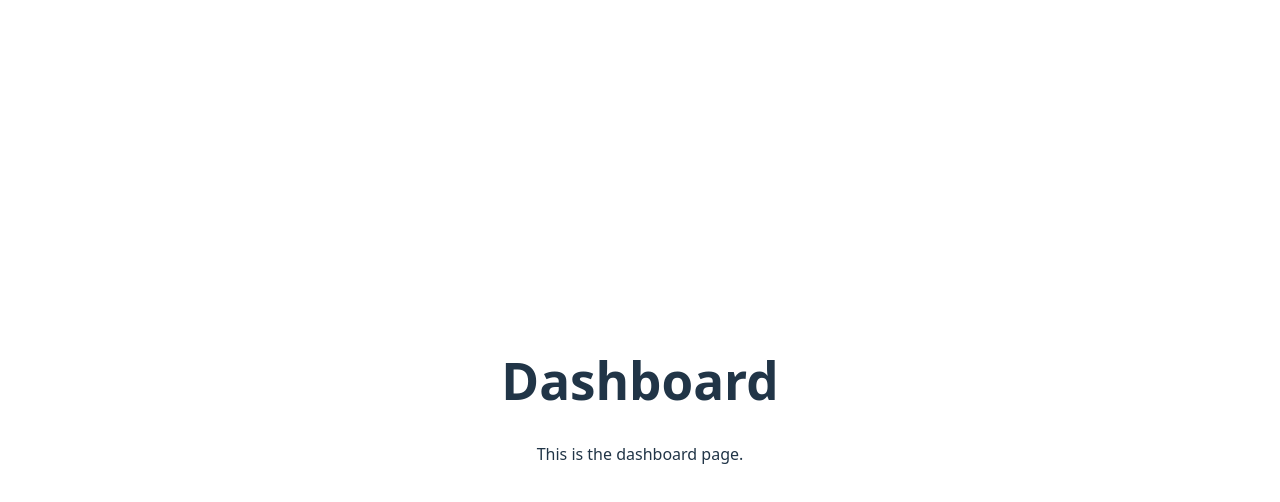
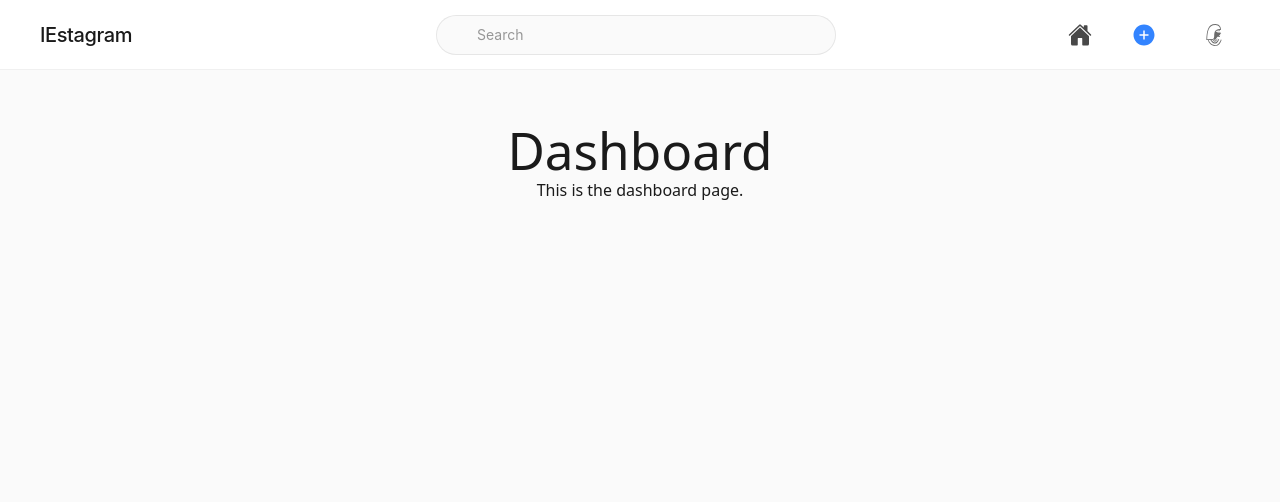
Before and after one commit to jadchebly/SD_FinalProject, a React (Vite) app: page /dashboard in a window 1280 px wide. Shown: the top 502 px of the page. Built offline with nearby package versions, Linux system fonts and the light colour scheme.

Commit message:
Adding Navbar to appropriate places

```diff
--- a/package.json
+++ b/package.json
@@ -9,15 +9,20 @@
     "preview": "vite preview"
   },
   "devDependencies": {
+    "@tailwindcss/vite": "^4.1.17",
     "@types/react": "^19.2.7",
     "@types/react-dom": "^19.2.3",
     "@vitejs/plugin-react": "^5.1.1",
+    "daisyui": "^5.5.5",
+    "tailwindcss": "^4.0.0",
     "typescript": "~5.9.3",
     "vite": "^7.2.4"
   },
   "dependencies": {
+    "bootstrap": "^5.3.8",
     "react": "^19.2.0",
     "react-dom": "^19.2.0",
+    "react-icons": "^5.5.0",
     "react-router-dom": "^7.9.6"
   }
 }
--- a/src/App.tsx
+++ b/src/App.tsx
@@ -1,6 +1,7 @@
-import { Routes, Route, Link } from 'react-router-dom'
+import { Routes, Route } from 'react-router-dom'
 import './style.css'
-import Dashboard from './Dashboard'
+import Dashboard from './components/Dashboard/Dashboard'
+import Navbar from './components/Dashboard/Navbar/Navbar'
 
 function Home() {
   return (
@@ -11,11 +12,32 @@ function Home() {
   )
 }
 
-function About() {
+function SignUp() {
   return (
     <div>
-      <h1>About</h1>
-      <p>This is the about page.</p>
+      <h1>Sign Up</h1>
+      <p>This is the sign up page.</p>
+    </div>
+  )
+}
+
+function CreatePost() {
+  return (
+    <div>
+      <Navbar />
+      <div style={{ paddingTop: '90px', paddingLeft: '40px', paddingRight: '40px' }}>
+        <h1>Create Post</h1>
+        <p>This is the create post page.</p>
+      </div>
+    </div>
+  )
+}
+
+function Profile() {
+  return (
+    <div>
+      <h1>Profile</h1>
+      <p>This is the profile page.</p>
     </div>
   )
 }
@@ -29,11 +51,11 @@ function App() {
         {/*dashboard page*/}
         <Route path="/dashboard" element={<Dashboard />} />
         {/*create post page*/}
-        <Route path="/create-post" element={<About />} />
+        <Route path="/create-post" element={<CreatePost />} />
         {/*profile page*/}
-        <Route path="/profile" element={<About />} />
+        <Route path="/profile" element={<Profile />} />
         {/*sign up page*/}
-        <Route path="/signup" element={<About />} />
+        <Route path="/signup" element={<SignUp />} />
       </Routes>
     </div>
   )
--- a/src/Dashboard.tsx
+++ /dev/null
@@ -1,8 +0,0 @@
-export default function Dashboard() {
-    return (
-      <div>
-        <h1>Dashboard</h1>
-        <p>This is the dashboard page.</p>
-      </div>
-    )
-  }
--- /dev/null
+++ b/src/components/Dashboard/Dashboard.css
@@ -0,0 +1,9 @@
+.dashboard-container {
+  min-height: 100vh;
+}
+
+.dashboard-content {
+  padding-top: 90px;
+  padding-left: 40px;
+  padding-right: 40px;
+}
--- /dev/null
+++ b/src/components/Dashboard/Dashboard.tsx
@@ -0,0 +1,14 @@
+import Navbar from "./Navbar/Navbar";
+import "./Dashboard.css";
+
+export default function Dashboard() {
+    return (
+      <div className="dashboard-container">
+        <Navbar />
+        <div className="dashboard-content">
+          <h1>Dashboard</h1>
+          <p>This is the dashboard page.</p>
+        </div>
+      </div>
+    );
+  }
--- /dev/null
+++ b/src/components/Dashboard/Navbar/Navbar.css
@@ -0,0 +1,136 @@
+@import url('../../../style.css');
+.top-navbar {
+    top: 0;
+    left: 0;
+    right: 0;
+    position: fixed;
+    display: flex;
+    justify-content: space-between;
+    align-items: center;
+    background-color: rgba(255, 255, 255, 0.95);
+    backdrop-filter: blur(10px);
+    -webkit-backdrop-filter: blur(10px);
+    height: 70px;
+    padding: 0 40px;
+    border-bottom: 1px solid rgba(0, 0, 0, 0.06);
+    z-index: 1000;
+  }
+
+  .top-navbar-logo {
+    font-size: 20px;
+    font-weight: 500;
+    color: #1a1a1a;
+    letter-spacing: -0.02em;
+    font-family: -apple-system, BlinkMacSystemFont, 'Segoe UI', 'Roboto', 'Oxygen', 'Ubuntu', 'Cantarell', sans-serif;
+  }
+
+  .back-button {
+    background: transparent;
+    border: none;
+    padding: 8px;
+    border-radius: 8px;
+    cursor: pointer;
+    display: flex;
+    align-items: center;
+    justify-content: center;
+    color: #1a1a1a;
+    transition: all 0.2s ease-in-out;
+  }
+
+  .back-button:hover {
+    background-color: rgba(0, 0, 0, 0.04);
+  }
+
+  .top-navbar-links {
+    display: flex;
+    align-items: center;
+    gap: 24px;
+  }
+
+  .top-navbar-links a {
+    text-decoration: none;
+    color: #1a1a1a;
+    font-weight: 400;
+    transition: all 0.2s ease-in-out;
+    display: flex;
+    align-items: center;
+    justify-content: center;
+    padding: 8px;
+    border-radius: 8px;
+  }
+
+  .top-navbar-links a:hover {
+    color: #1a1a1a;
+    background-color: rgba(0, 0, 0, 0.04);
+  }
+
+  .top-navbar-links a.link {
+    opacity: 0.8;
+  }
+
+  .top-navbar-links a.link:hover {
+    opacity: 1;
+  }
+
+  .search-container {
+    position: relative;
+    flex: 1;
+    max-width: 400px;
+    margin: 0 -40px 0 40px;
+}
+
+.search-input {
+    height: 40px;
+    border-radius: 20px;
+    padding-left: 40px;
+    padding-right: 16px;
+    border: 1px solid rgba(0, 0, 0, 0.08);
+    background-color: rgba(0, 0, 0, 0.02);
+    font-size: 14px;
+    color: #1a1a1a;
+    transition: all 0.2s ease-in-out;
+    width: 100%;
+    font-family: -apple-system, BlinkMacSystemFont, 'Segoe UI', 'Roboto', 'Oxygen', 'Ubuntu', 'Cantarell', sans-serif;
+}
+
+.search-input:focus {
+    outline: none;
+    border-color: rgba(0, 0, 0, 0.15);
+    background-color: rgba(0, 0, 0, 0.04);
+}
+
+.search-input::placeholder {
+    color: rgba(0, 0, 0, 0.4);
+}
+
+
+  .top-navbar-links .avatar {
+    display: flex;
+    align-items: center;
+    justify-content: center;
+    padding: 6px;
+    border-radius: 50%;
+    transition: all 0.2s ease-in-out;
+  }
+
+  .top-navbar-links .avatar:hover {
+    background-color: rgba(0, 0, 0, 0.04);
+  }
+
+  .top-navbar-links .avatar svg {
+    color: #1a1a1a;
+    opacity: 0.8;
+  }
+
+  .top-navbar-links .avatar:hover svg {
+    opacity: 1;
+  }
+
+  .top-navbar-links a svg[class*="text-blue"] {
+    color: #0066ff;
+    opacity: 1;
+  }
+
+  .top-navbar-links a:hover svg[class*="text-blue"] {
+    color: #0052cc;
+  }
--- /dev/null
+++ b/src/components/Dashboard/Navbar/Navbar.tsx
@@ -0,0 +1,58 @@
+import { Link, useLocation, useNavigate } from "react-router-dom";
+import { AiFillPlusCircle } from "react-icons/ai";
+import { IoHome } from "react-icons/io5";
+import { IoArrowBack } from "react-icons/io5";
+import { GiEgyptianProfile } from "react-icons/gi";
+import "./Navbar.css";
+
+export default function Navbar() {
+  const location = useLocation();
+  const navigate = useNavigate();
+  const isCreatePost = location.pathname === "/create-post";
+
+  const handleBack = () => {
+    navigate(-1);
+  };
+
+  return (
+    <div>
+      <div className="top-navbar">
+        {isCreatePost ? (
+          <button onClick={handleBack} className="back-button">
+            <IoArrowBack size={24} />
+          </button>
+        ) : (
+          <div className="top-navbar-logo">IEstagram</div>
+        )}
+
+        {!isCreatePost && (
+          <div className="search-container">
+            <input type="text" className="form-control search-input" placeholder="Search" />
+          </div>
+        )}
+
+        <div className="top-navbar-links">
+          {!isCreatePost && (
+            <>
+              <Link className="link" to="/dashboard">
+                <IoHome size={24} />
+              </Link>
+              <Link className="link" to="/create-post">
+                <AiFillPlusCircle className="text-blue-500" size={24} />
+              </Link>
+            </>
+          )}
+          <div
+            tabIndex={0}
+            role="button"
+            className="avatar"
+          >
+            <Link className="link" to="/profile">
+              <GiEgyptianProfile size={24} />
+            </Link>
+          </div>
+        </div>
+      </div>
+    </div>
+  );
+}
--- a/src/style.css
+++ b/src/style.css
@@ -1,3 +1,5 @@
+@import "tailwindcss";
+
 :root {
   font-family: system-ui, Avenir, Helvetica, Arial, sans-serif;
   line-height: 1.5;
@@ -24,10 +26,10 @@ a:hover {
 
 body {
   margin: 0;
-  display: flex;
-  place-items: center;
   min-width: 320px;
   min-height: 100vh;
+  background-color: #fafafa;
+  color: #1a1a1a;
 }
 
 h1 {
--- /dev/null
+++ b/tailwind.config.js
@@ -0,0 +1,4 @@
+/** @type {import('tailwindcss').Config} */
+export default {
+  plugins: [require('daisyui')],
+}
--- a/vite.config.ts
+++ b/vite.config.ts
@@ -1,7 +1,8 @@
 import { defineConfig } from 'vite'
 import react from '@vitejs/plugin-react'
+import tailwindcss from '@tailwindcss/vite'
 
 // https://vite.dev/config/
 export default defineConfig({
-  plugins: [react()],
+  plugins: [react(), tailwindcss()],
 })
```
Also changed, not shown: src/counter.ts (deleted, +0 -9 lines), 1 other file (tests, documents, lock files or other folders).
